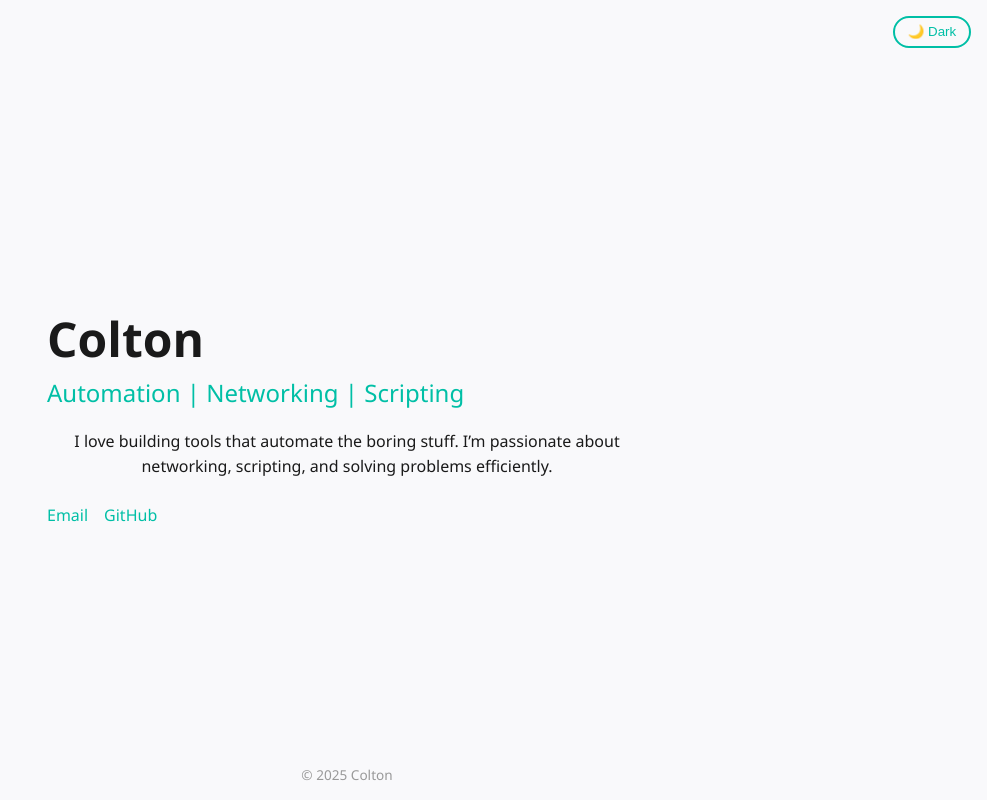
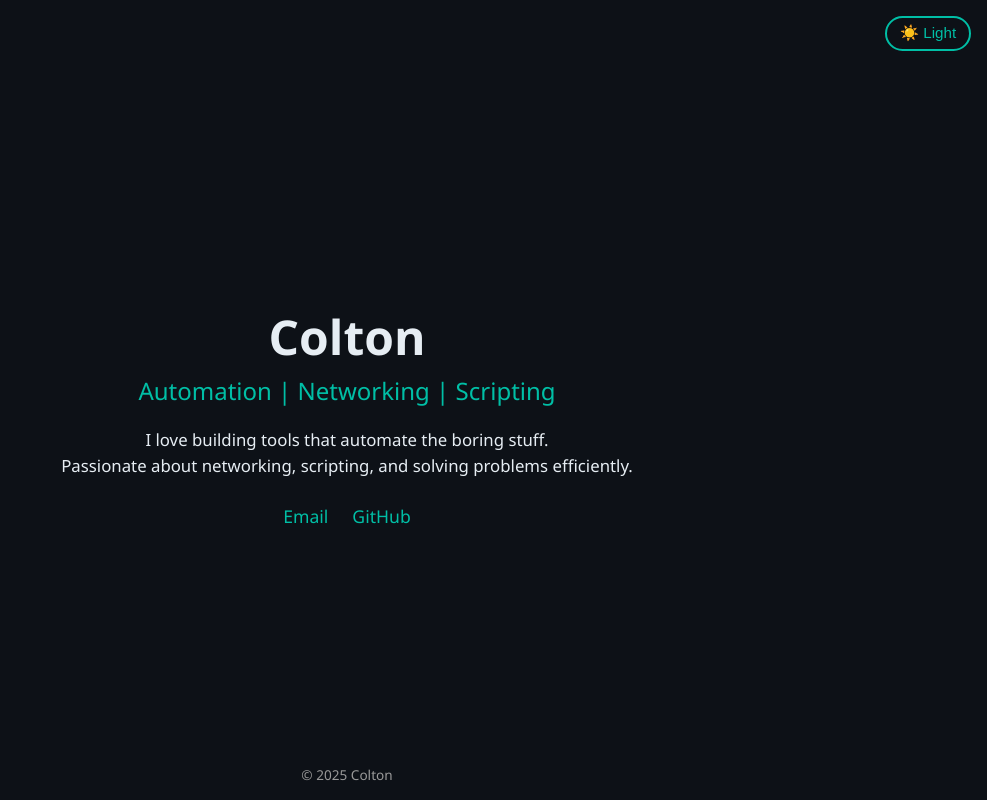
Before and after one commit to detroyer90/landingPage_colton, a plain HTML site: page index.html in a window 1280 px wide. Shown: the whole page, without its empty margins (293-1280 px from the left). Drawn offline with Linux system fonts and the light colour scheme.

Commit message:
Update index.html

```diff
--- a/index.html
+++ b/index.html
@@ -22,14 +22,30 @@
       justify-content: center;
       flex-direction: column;
       height: 100vh;
+      background: var(--bg-dark);
+      color: var(--text-dark);
+      transition: background var(--transition), color var(--transition);
+      overflow: hidden;
+    }
+
+    body.light {
       background: var(--bg-light);
       color: var(--text-light);
-      transition: var(--transition);
     }
 
-    body.dark {
-      background: var(--bg-dark);
-      color: var(--text-dark);
+    main {
+      opacity: 0;
+      transform: translateY(15px);
+      animation: fadeIn 1.5s ease forwards;
+      animation-delay: 0.2s;
+      text-align: center;
+    }
+
+    @keyframes fadeIn {
+      to {
+        opacity: 1;
+        transform: translateY(0);
+      }
     }
 
     h1 {
@@ -45,15 +61,16 @@
 
     p {
       max-width: 600px;
-      text-align: center;
       line-height: 1.6;
-      margin: 1rem 0;
+      margin: 1rem auto;
+      font-size: 1.05rem;
     }
 
     .links {
       display: flex;
-      gap: 1rem;
+      gap: 1.5rem;
       margin-top: 1.5rem;
+      justify-content: center;
     }
 
     a {
@@ -61,15 +78,16 @@
       text-decoration: none;
       font-weight: 500;
       transition: transform 0.3s ease, color 0.3s ease;
+      font-size: 1.1rem;
     }
 
     a:hover {
-      color: var(--text-light);
+      color: var(--text-dark);
       transform: scale(1.1);
     }
 
-    body.dark a:hover {
-      color: var(--text-dark);
+    body.light a:hover {
+      color: var(--text-light);
     }
 
     .toggle {
@@ -83,6 +101,7 @@
       border-radius: 999px;
       cursor: pointer;
       transition: var(--transition);
+      font-size: 0.95rem;
     }
 
     .toggle:hover {
@@ -95,18 +114,21 @@
       bottom: 1rem;
       font-size: 0.85rem;
       color: #999;
+      opacity: 0;
+      animation: fadeIn 1s ease forwards;
+      animation-delay: 1s;
     }
   </style>
 </head>
 <body>
-  <button class="toggle">🌙 Dark</button>
+  <button class="toggle">☀️ Light</button>
 
   <main>
     <h1>Colton</h1>
     <h2>Automation | Networking | Scripting</h2>
     <p>
-      I love building tools that automate the boring stuff.
-      I’m passionate about networking, scripting, and solving problems efficiently.
+      I love building tools that automate the boring stuff.<br />
+      Passionate about networking, scripting, and solving problems efficiently.
     </p>
 
     <div class="links">
@@ -120,9 +142,24 @@
 
   <script>
     const btn = document.querySelector('.toggle');
+    const body = document.body;
+
+    // Load saved theme or default to dark
+    const savedTheme = localStorage.getItem('theme');
+    if (savedTheme === 'light') {
+      body.classList.add('light');
+      btn.textContent = '🌙 Dark';
+    } else {
+      body.classList.remove('light');
+      btn.textContent = '☀️ Light';
+    }
+
+    // Toggle theme and save preference
     btn.addEventListener('click', () => {
-      document.body.classList.toggle('dark');
-      btn.textContent = document.body.classList.contains('dark') ? '☀️ Light' : '🌙 Dark';
+      body.classList.toggle('light');
+      const isLight = body.classList.contains('light');
+      btn.textContent = isLight ? '🌙 Dark' : '☀️ Light';
+      localStorage.setItem('theme', isLight ? 'light' : 'dark');
     });
   </script>
 </body>
```
